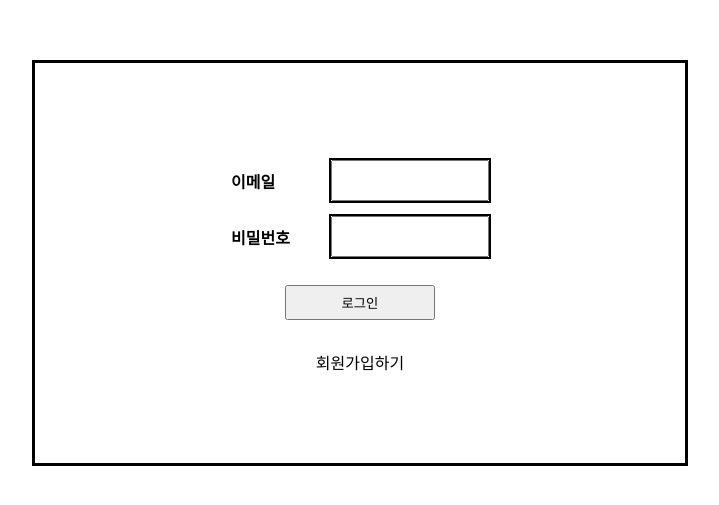
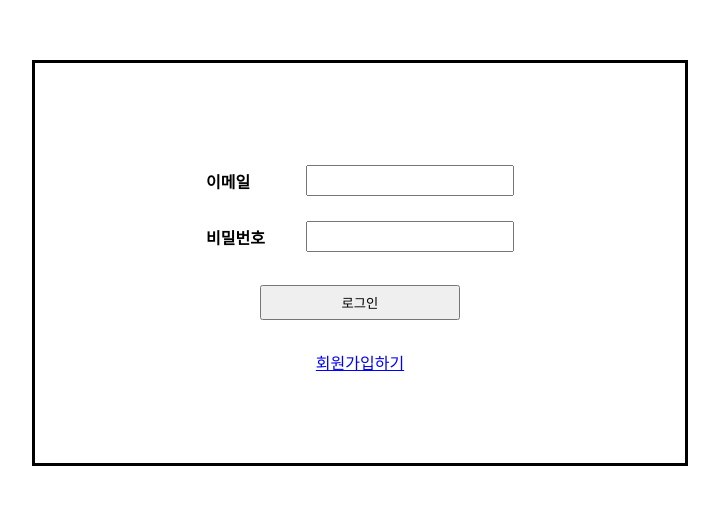
Before and after one commit to mongzii/wanted-pre-onboarding-frontend, a React (Create React App) app: page /signin in a window 1280 px wide. Shown: the part 137-642 px from the top of the page, without its empty margins (280-999 px from the left). Built offline with nearby package versions, Linux system fonts and the light colour scheme.

Commit message:
feat: 로그인페이지 기본틀 수정

```diff
--- a/src/Page/Login.js
+++ b/src/Page/Login.js
@@ -30,15 +30,15 @@ const BoxStyle = styled.div`
     font-weight: 600;
   }
   > input {
-    outline: 2px solid black;
-    height: 35px;
-    width: 150px;
+    /* outline: 2px solid black; */
+    height: 25px;
+    width: 200px;
   }
 `;
 const LoginBtn = styled.button`
   /* border: 1px solid blue; */
   margin-top: 20px;
-  width: 150px;
+  width: 200px;
   height: 35px;
   font-weight: 500;
   cursor: pointer;
@@ -47,6 +47,8 @@ const SignConnect = styled.div`
   margin-top: 30px;
   cursor: pointer;
   font-weight: 500;
+  text-decoration: underline;
+  color: blue;
 `;
 
 function Login() {
```
